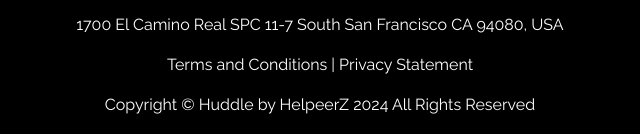
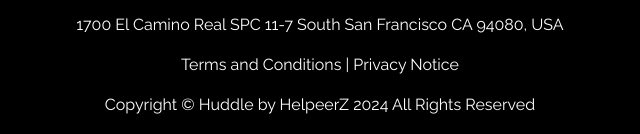
Before and after one commit to Jaderiel/huddle-landing-page, a website: page src/index.html in a window 1280 px wide. Shown: the part 3217-3351 px from the top of the page, 320-960 px from the left. Drawn offline with Linux system fonts and the light colour scheme.

Commit message:
change privacy statement to privacy notice

```diff
--- a/src/index.html
+++ b/src/index.html
@@ -192,7 +192,7 @@
                 <div class="text-center flex flex-col gap-4">
                     <p>info@helpeerz.com</p>
                     <p>1700 El Camino Real SPC 11-7 South San Francisco CA 94080, USA</p>
-                    <p><a href="./pages/terms-and-condition.html" class="hover:text-customYellow">Terms and Conditions</a> | <a href="./pages/privacy-notice.html" class="hover:text-customYellow">Privacy Statement</a></p>
+                    <p><a href="./pages/terms-and-condition.html" class="hover:text-customYellow">Terms and Conditions</a> | <a href="./pages/privacy-notice.html" class="hover:text-customYellow">Privacy Notice</a></p>
                     <p>Copyright © Huddle by HelpeerZ 2024 All Rights Reserved</p>
                 </div>
             </div>
```
